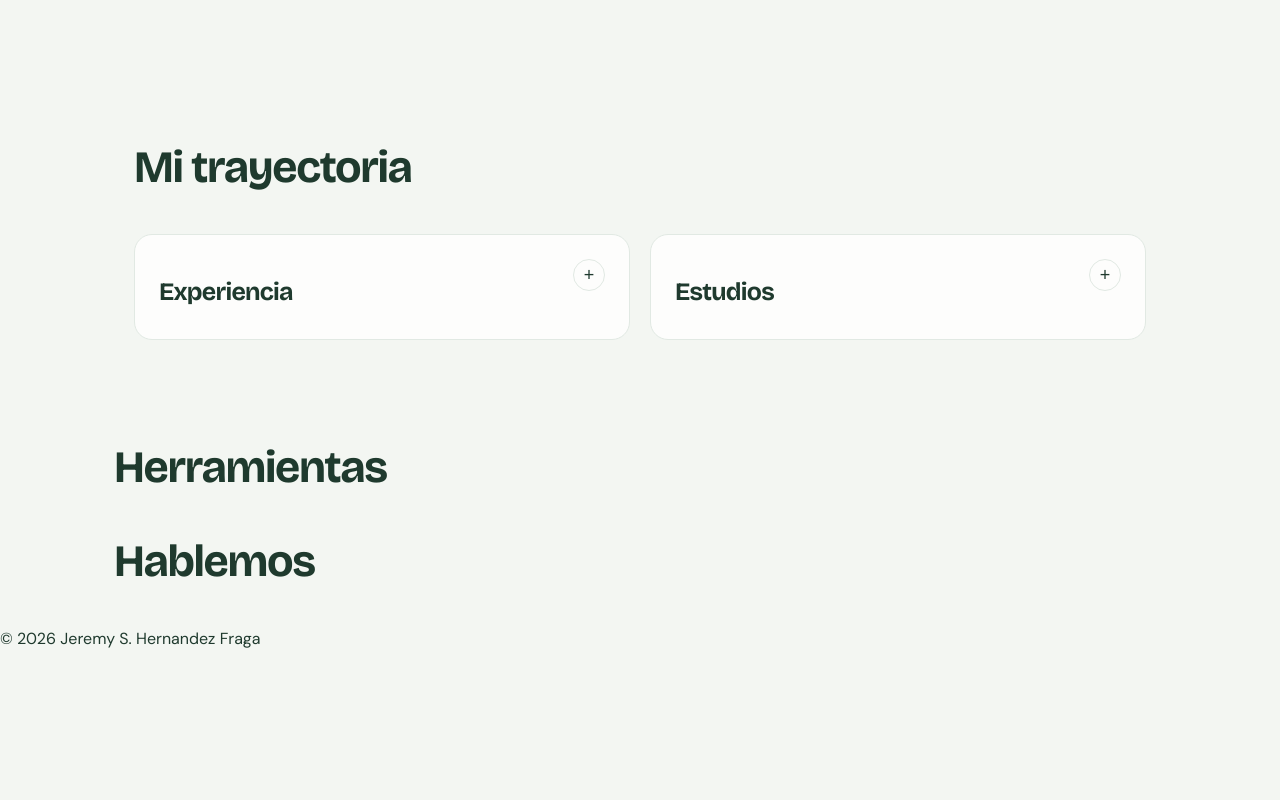
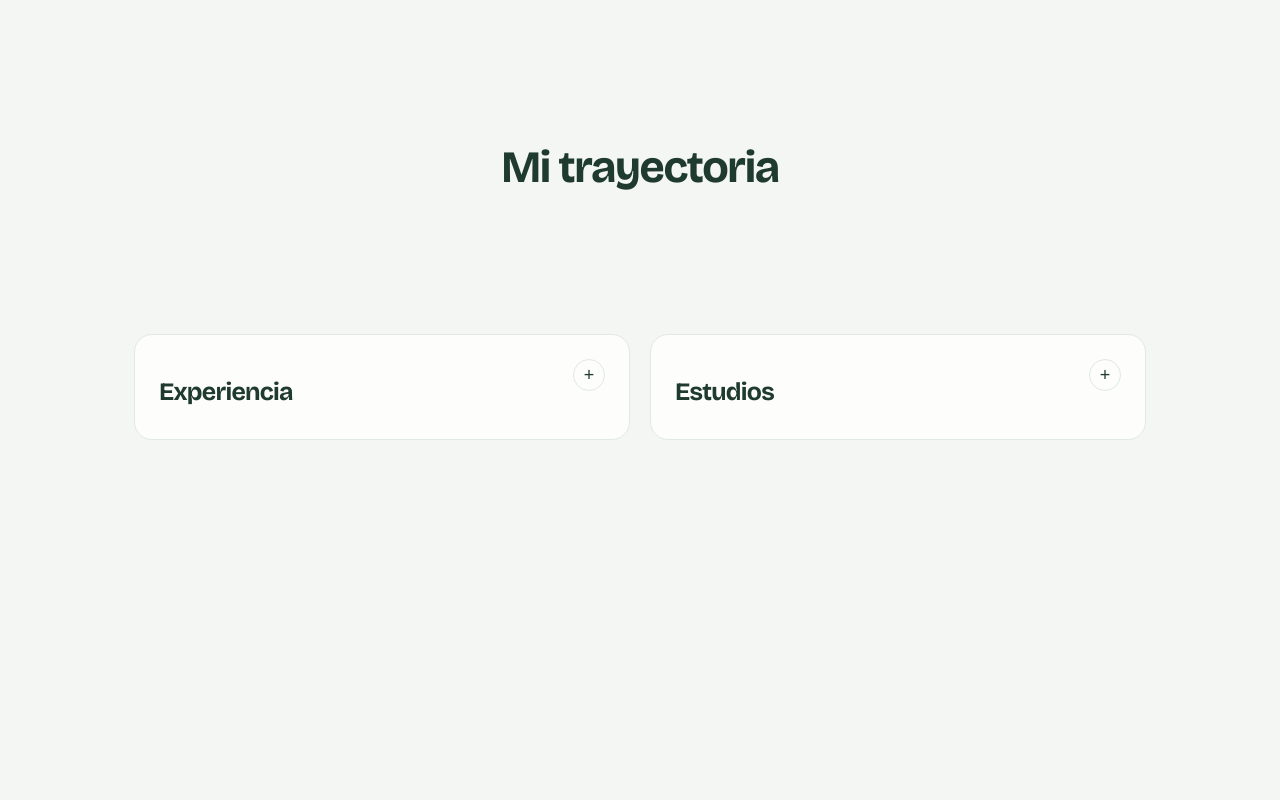
Before and after one commit to jjjeremyy/Jeremy_Hernandez_portafolio, a plain HTML site: page index.html in a window 1280 px wide. Shown: the part 2360-3160 px from the top of the page. Before the commit the page ends 3009 px from the top, so only its background shows below. Drawn offline with nearby package versions, Linux system fonts and the light colour scheme.

Commit message:
style: mejora en el diseño

```diff
--- a/index.html
+++ b/index.html
@@ -70,7 +70,7 @@
                 </div>
             </section>
 
-            <section class="trayectoria">
+            <section id="trayectoria" class="trayectoria">
 
                 <h2>Mi trayectoria</h2>
 
--- a/styles/style.css
+++ b/styles/style.css
@@ -141,7 +141,6 @@ h2 {
 
 .section-proyectos{
     height: 100vh;
-    box-sizing: border-box;
 }
 
 .imagenSobreMi {
@@ -151,7 +150,6 @@ h2 {
 
 .section-sobre-mi {
     height: 100vh;
-    box-sizing: border-box;
     display: flex;
     justify-content: center;
     gap: 100px;
@@ -180,9 +178,11 @@ h2 {
 }
 
 .trayectoria {
+    height: 100vh;
     max-width: 1100px;
     margin: 80px auto;
     padding: 20px;
+    text-align: center;
 }
 
 .trayectoria h1 {
@@ -198,6 +198,7 @@ h2 {
 /* CONTENEDOR */
 
 .cards {
+    padding-top: 100px;
     display: grid;
     grid-template-columns: repeat(2, 1fr);
     gap: 20px;
```
